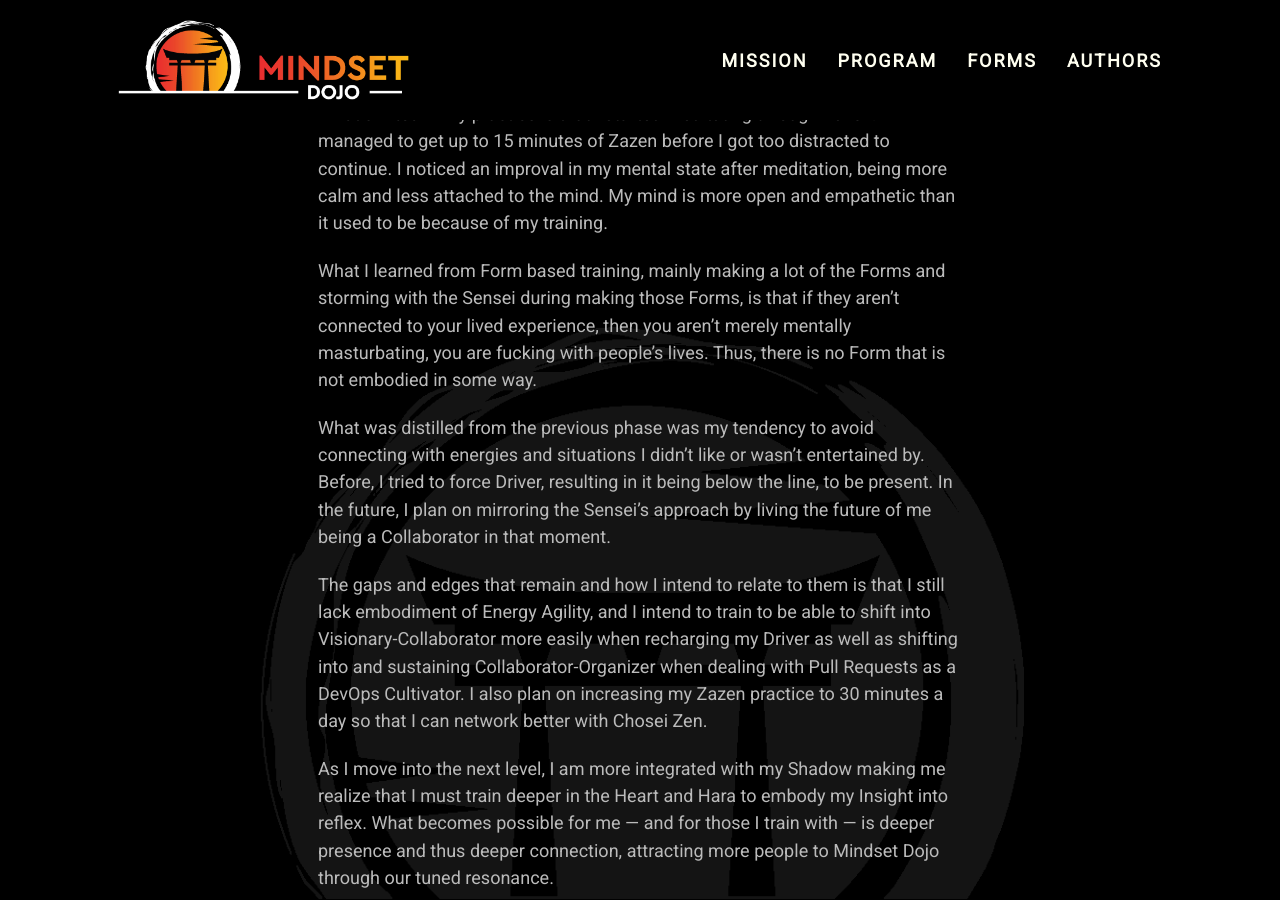
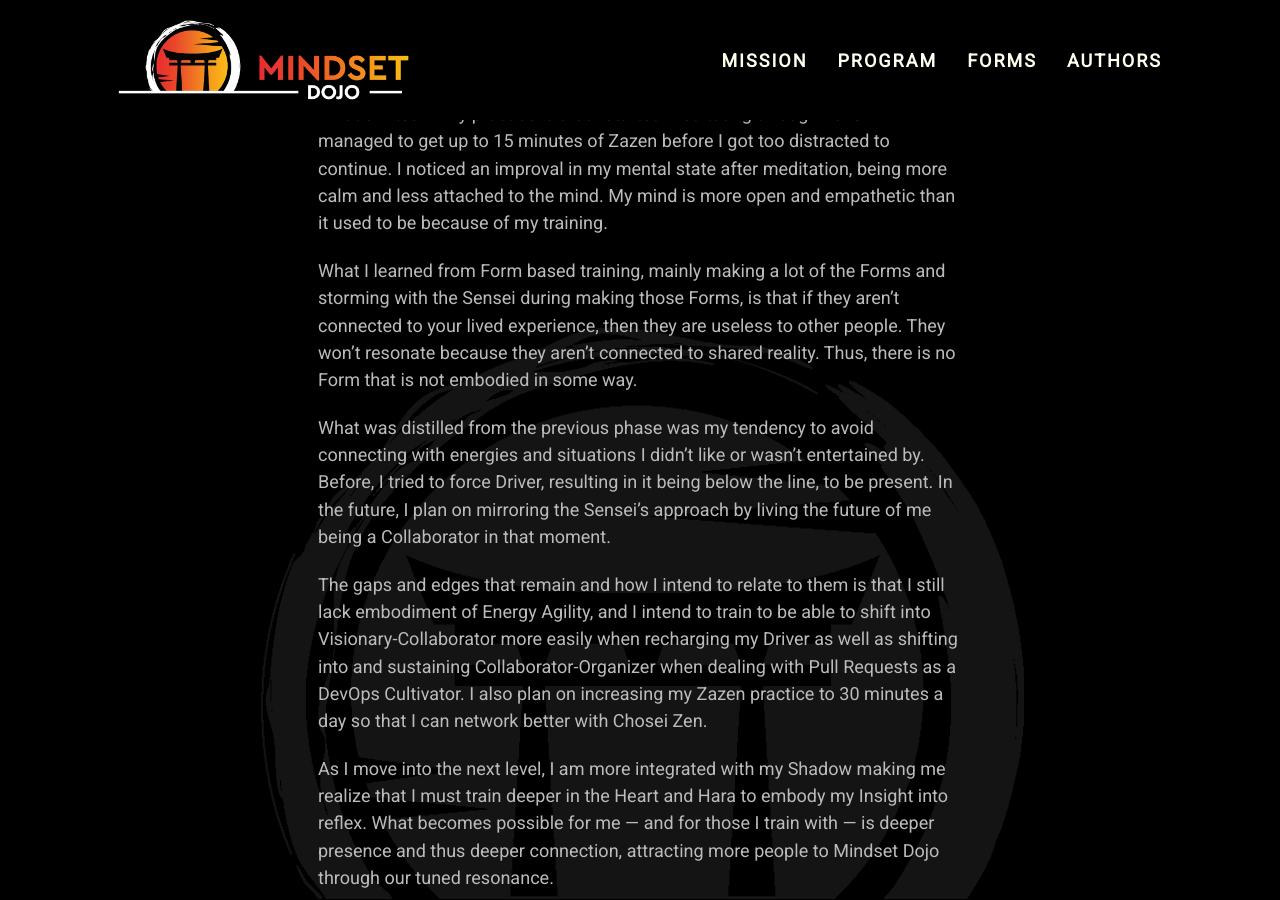
Before and after one commit to mindset-dojo/mindset-dojo.github.io, a Jekyll site: the page built from _insights/2025/kyle-ingersoll/2025-11-17-red-level-reflection.md, in a window 1280 px wide and 900 px high, scrolled down 368 px. Built offline with Jekyll 4.4.1, drawn with Linux system fonts in a browser that asks for light colours; some web fonts are replaced.

Commit message:
fix(red-level-reflection): profanity.

```diff
--- a/_insights/2025/kyle-ingersoll/2025-11-17-red-level-reflection.md
+++ b/_insights/2025/kyle-ingersoll/2025-11-17-red-level-reflection.md
@@ -23,7 +23,7 @@ My experience passing the Red Level Threshold was that it was like running a mar
 
 What shifted in my practice is that I started meditating through Zazen. I managed to get up to 15 minutes of Zazen before I got too distracted to continue. I noticed an improval in my mental state after meditation, being more calm and less attached to the mind. My mind is more open and empathetic than it used to be because of my training.
 
-What I learned from Form based training, mainly making a lot of the Forms and storming with the Sensei during making those Forms, is that if they aren't connected to your lived experience, then you aren't merely mentally masturbating, you are fucking with people's lives. Thus, there is no Form that is not embodied in some way.
+What I learned from Form based training, mainly making a lot of the Forms and storming with the Sensei during making those Forms, is that if they aren't connected to your lived experience, then they are useless to other people. They won't resonate because they aren't connected to shared reality. Thus, there is no Form that is not embodied in some way.
 
 What was distilled from the previous phase was my tendency to avoid connecting with energies and situations I didn't like or wasn't entertained by. Before, I tried to force Driver, resulting in it being below the line, to be present. In the future, I plan on mirroring the Sensei's approach by living the future of me being a Collaborator in that moment.
 
```
